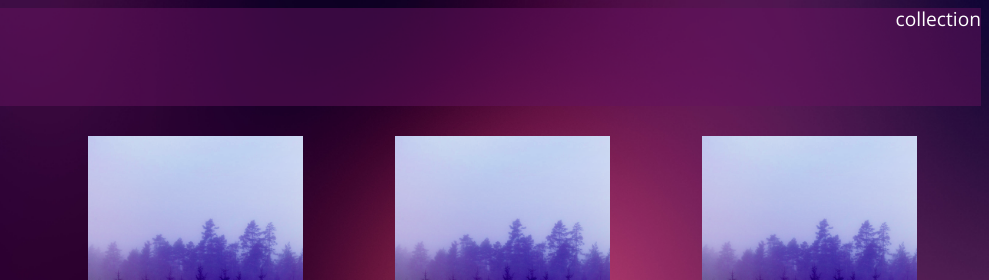
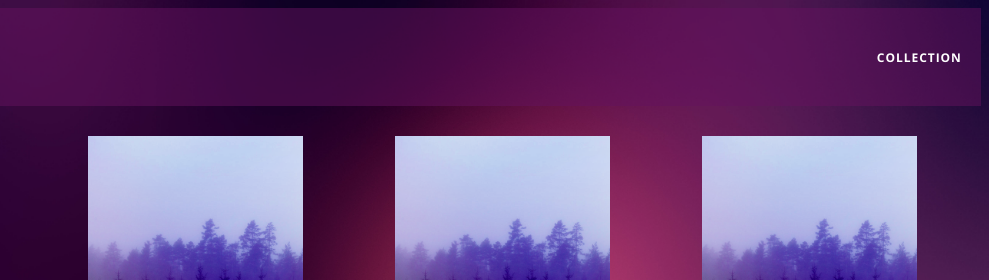
Before and after one commit to justroman7/bloc-jams, a plain HTML site: page collection.html in a window 1280 px wide. Shown: the top 280 px of the page, 291-1280 px from the left. Drawn offline with nearby package versions, Linux system fonts and the light colour scheme.

Commit message:
fixed an error i found during assignment

```diff
--- a/collection.html
+++ b/collection.html
@@ -14,7 +14,8 @@
       <a href="index.html" class="logo">
         <img src="assests/images/bloc_jams_logo.png" alt="bloc jams logo">
       </a>
-      <div class="links-container" class="navbar-link">collection</a>
+      <div class="links-container" class="navbar-link">
+        <a href="collection.html" class="navbar-link">collection</a>
       </div>
     </nav>
     <section class="album-covers container clearfix">
```
